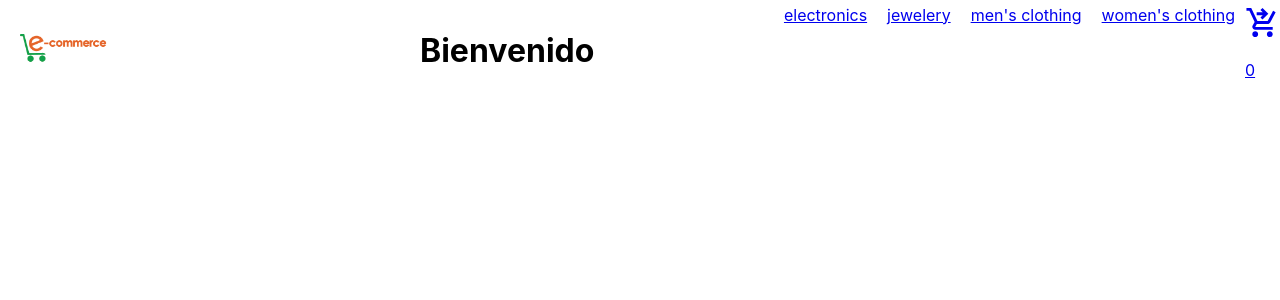
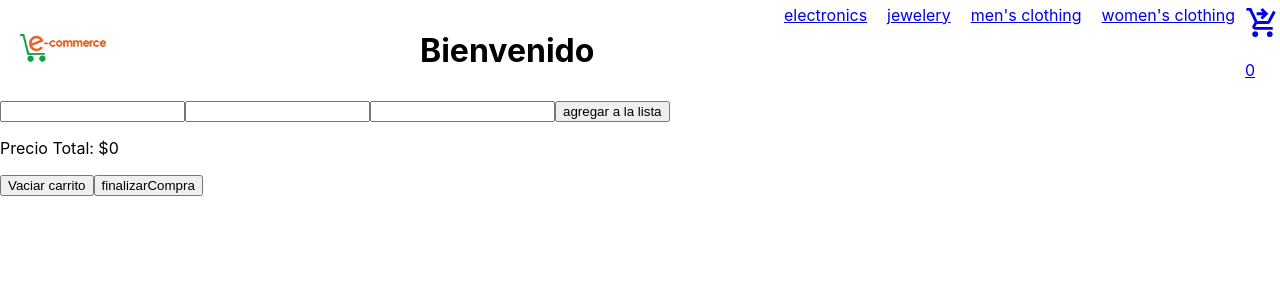
Before and after one commit to EmilioPernicone/ReactEmilio, a React (Create React App) app: page /Formularios in a window 1280 px wide. Shown: the top 300 px of the page. Built offline with nearby package versions, Linux system fonts and the light colour scheme.

Commit message:
Item Collection 2

```diff
--- a/src/App.jsx
+++ b/src/App.jsx
@@ -5,6 +5,7 @@ import ItemDetailContainer from './components/ItemDetailContainer';
 import { BrowserRouter, Routes, Route } from "react-router-dom";
 import { CartView } from './components/cartview/Cart';
 import { CartContextProvider } from './context/CartContext'
+import Formularios from "./formulario/Formularios";
 
 const App = () => {
   const mensaje = "los mejores precios"
@@ -18,6 +19,7 @@ const App = () => {
         <Route path='/category/:category' element={<ItemListContainer greeting={mensaje} />}/>
         <Route path='/product/:id' element={ <ItemDetailContainer />}/>
         <Route path='/cart' element={<CartView />}/>
+        <Route path='/Formularios' element={<Formularios />}/>
       </Routes>
     </CartContextProvider>
     </BrowserRouter>
--- a/src/components/cartview/Cart.jsx
+++ b/src/components/cartview/Cart.jsx
@@ -2,11 +2,16 @@ import React from "react";
 import DeleteForeverIcon from '@mui/icons-material/DeleteForever';
 import { Table, TableContainer, TableHead, TableBody, TableRow, TableCell } from '@mui/material';
 import { useCartContext } from '../../context/CartContext';
-import { Link } from "react-router-dom";
+import { Link, NavLink } from "react-router-dom";
+import { db } from "../../Firebase/Firebase"
+import { collection, addDoc, serverTimestamp, } from "firebase/firestore";
+
 
 export const CartView = () => {
 
   const { cartList, totalPrice, removeProduct, cleanCart } = useCartContext();
+
+
 
   return (
     <>
@@ -30,8 +35,15 @@ export const CartView = () => {
         <>
           <p className='price'>Precio Total: ${totalPrice()}</p>
           <button onClick={cleanCart}>Vaciar carrito</button>
+
+
         </>
       }
+      <>
+       <Link to="/Formularios">
+            <button>Finalizar Compra</button>
+          </Link>
+      </>
     </>
   );
 };
--- /dev/null
+++ b/src/formulario/Formularios.jsx
@@ -0,0 +1,81 @@
+import React, {useState} from 'react'
+import { db } from '../Firebase/Firebase';
+import { collection, addDoc, serverTimestamp, } from "firebase/firestore";
+import { useCartContext } from '../context/CartContext';
+
+const Formularios = () => {
+
+const { cartList, totalPrice , cleanCart } = useCartContext();
+const [nombre, setnombre] = useState('');
+const [usuarios, setusuarios] = useState([]);
+const [apellido, setapellido] = useState('')
+const [apellidos, setapellidos] = useState([]);
+const [Email, setEmail] = useState('');
+const [Emails, setEmails] = useState([]);
+
+
+
+
+const comprador = {
+      nombre: nombre,
+      apellido: apellido,
+      email: Email,
+    };
+
+    const finalizarCompra = ()=>{
+      const ventasCollection = collection(db,"ventas");
+      addDoc(ventasCollection, {
+        comprador,
+        items: cartList,
+        date: serverTimestamp(),
+        price: totalPrice(),
+
+
+
+      })
+      .then(result=>{
+        console.log(result.id);
+
+        cleanCart();
+      })
+    }
+
+
+const nombreChange = (e) => {
+setnombre(e.target.value)
+};
+const apellidoChange = (e) => {
+setapellido(e.target.value)
+};
+const EmailChange = (e) => {
+setEmail(e.target.value)
+};
+
+
+const userschange = () => {
+setusuarios([...nombre, usuarios]);
+setapellidos([...apellido, apellidos]);
+setEmails([...Email, Emails]);
+};
+
+
+
+
+  return (
+<div>
+      <input type="text" onChange={nombreChange}/>
+      <input type="text" onChange={apellidoChange}/>
+      <input type="text" onChange={EmailChange}/>
+      <button onClick={userschange}>agregar a la lista</button>
+
+      <>
+          <p className='price'>Precio Total: ${totalPrice()}</p>
+          <button onClick={cleanCart}>Vaciar carrito</button>
+          <button onClick={finalizarCompra}>finalizarCompra</button>
+        </>
+
+</div>
+  )
+}
+
+export default Formularios;
```
